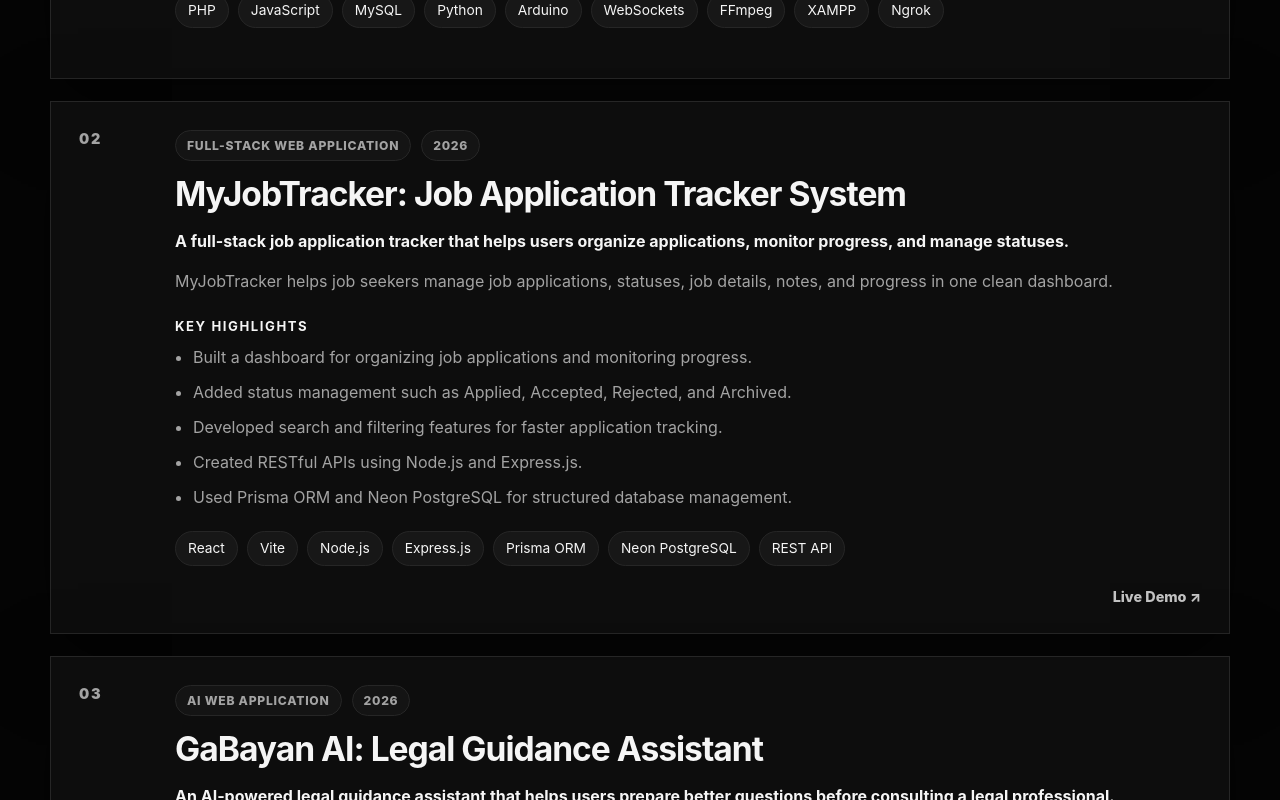
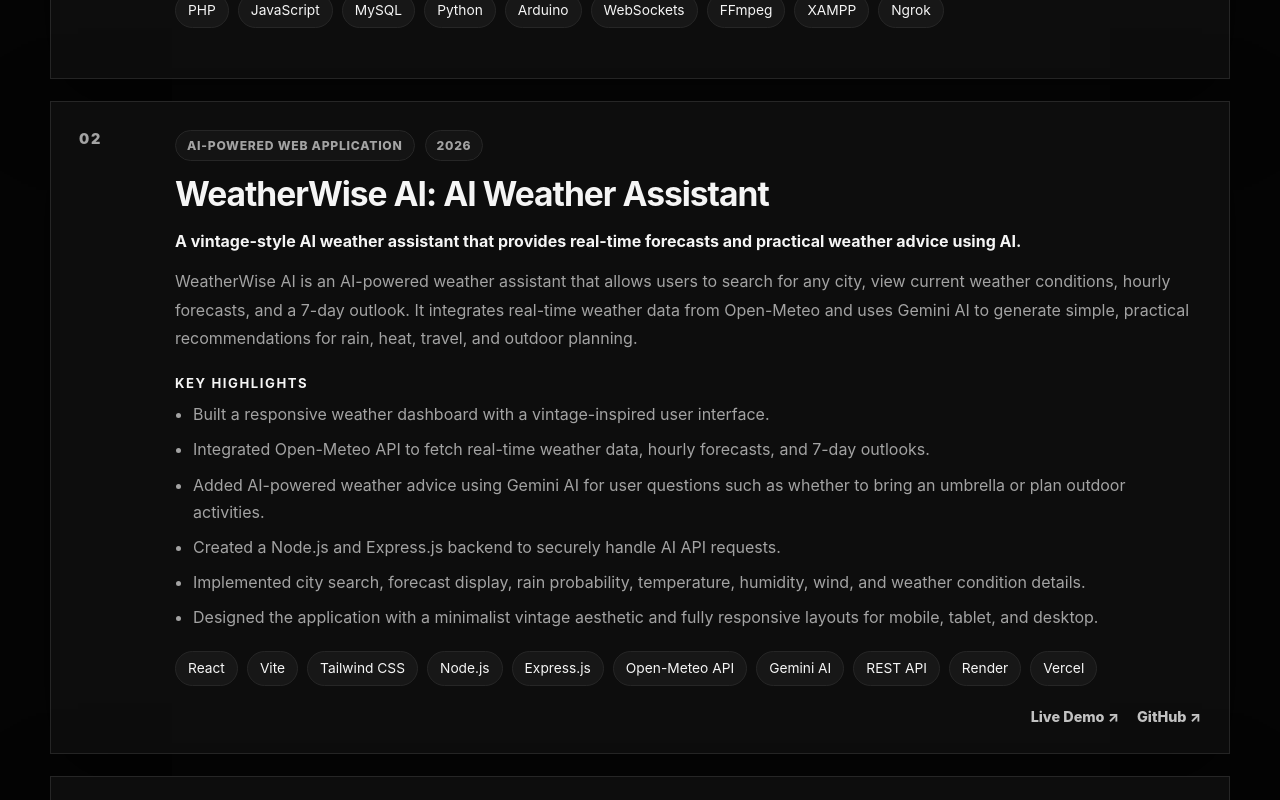
Before and after one commit to Nald27/ronaldsoriano-portfolio, a React (Vite) app: page /projects in a window 1280 px wide. Shown: the part 880-1680 px from the top of the page. Built offline with nearby package versions, Linux system fonts and the light colour scheme.

Commit message:
Updated Projects Page

```diff
--- a/src/App.css
+++ b/src/App.css
@@ -2193,3 +2193,102 @@ html.dark .slider-image {
   outline: 2px solid var(--accent);
   outline-offset: 4px;
 }
+
+.project-video-button {
+  display: inline-flex;
+  align-items: center;
+  justify-content: center;
+  gap: 0.4rem;
+  border: 1px solid rgba(255, 255, 255, 0.16);
+  outline: none;
+  cursor: pointer;
+  padding: 0.85rem 1.1rem;
+  border-radius: 999px;
+  font: inherit;
+  font-weight: 700;
+  line-height: 1;
+  color: inherit;
+  background: rgba(255, 255, 255, 0.08);
+  transition:
+    transform 0.2s ease,
+    background 0.2s ease,
+    border-color 0.2s ease;
+}
+
+.project-video-button:hover {
+  transform: translateY(-2px);
+  background: rgba(255, 255, 255, 0.14);
+  border-color: rgba(255, 255, 255, 0.28);
+}
+
+.video-modal-overlay {
+  position: fixed;
+  inset: 0;
+  z-index: 9999;
+  display: flex;
+  align-items: center;
+  justify-content: center;
+  padding: 1rem;
+  background: rgba(0, 0, 0, 0.8);
+  backdrop-filter: blur(8px);
+}
+
+.video-modal {
+  position: relative;
+  width: min(900px, 100%);
+  max-height: 90vh;
+  overflow: hidden;
+  border-radius: 20px;
+  background: #080808;
+  border: 1px solid rgba(255, 255, 255, 0.14);
+  box-shadow: 0 24px 80px rgba(0, 0, 0, 0.55);
+}
+
+.video-modal video {
+  width: 100%;
+  max-height: 90vh;
+  display: block;
+  background: #000;
+}
+
+.video-modal-close {
+  position: absolute;
+  top: 12px;
+  right: 12px;
+  z-index: 2;
+  width: 40px;
+  height: 40px;
+  border: none;
+  border-radius: 999px;
+  cursor: pointer;
+  font-size: 1.7rem;
+  line-height: 1;
+  color: #fff;
+  background: rgba(0, 0, 0, 0.72);
+  transition:
+    transform 0.2s ease,
+    background 0.2s ease;
+}
+
+.video-modal-close:hover {
+  transform: scale(1.05);
+  background: rgba(0, 0, 0, 0.9);
+}
+
+@media (max-width: 640px) {
+  .project-video-button {
+    width: 100%;
+  }
+
+  .video-modal {
+    border-radius: 14px;
+  }
+
+  .video-modal-close {
+    top: 8px;
+    right: 8px;
+    width: 36px;
+    height: 36px;
+    font-size: 1.5rem;
+  }
+}
--- a/src/pages/ProjectsPage.jsx
+++ b/src/pages/ProjectsPage.jsx
@@ -1,8 +1,29 @@
+import { useEffect, useState } from "react";
 import { Link } from "react-router-dom";
 import { FaArrowLeft } from "react-icons/fa";
 import "../App.css";
 
 export default function ProjectsPage() {
+  const [selectedVideo, setSelectedVideo] = useState(null);
+
+  useEffect(() => {
+    const handleEscapeKey = (event) => {
+      if (event.key === "Escape") {
+        setSelectedVideo(null);
+      }
+    };
+
+    if (selectedVideo) {
+      document.addEventListener("keydown", handleEscapeKey);
+      document.body.style.overflow = "hidden";
+    }
+
+    return () => {
+      document.removeEventListener("keydown", handleEscapeKey);
+      document.body.style.overflow = "";
+    };
+  }, [selectedVideo]);
+
   const projects = [
     {
       title: "Yugobooth: Automated Photobooth System",
@@ -37,6 +58,37 @@ export default function ProjectsPage() {
       },
       liveDemo: "",
       github: "",
+    },
+    {
+      title: "WeatherWise AI: AI Weather Assistant",
+      category: "AI-Powered Web Application",
+      year: "2026",
+      summary:
+        "A vintage-style AI weather assistant that provides real-time forecasts and practical weather advice using AI.",
+      description:
+        "WeatherWise AI is an AI-powered weather assistant that allows users to search for any city, view current weather conditions, hourly forecasts, and a 7-day outlook. It integrates real-time weather data from Open-Meteo and uses Gemini AI to generate simple, practical recommendations for rain, heat, travel, and outdoor planning.",
+      highlights: [
+        "Built a responsive weather dashboard with a vintage-inspired user interface.",
+        "Integrated Open-Meteo API to fetch real-time weather data, hourly forecasts, and 7-day outlooks.",
+        "Added AI-powered weather advice using Gemini AI for user questions such as whether to bring an umbrella or plan outdoor activities.",
+        "Created a Node.js and Express.js backend to securely handle AI API requests.",
+        "Implemented city search, forecast display, rain probability, temperature, humidity, wind, and weather condition details.",
+        "Designed the application with a minimalist vintage aesthetic and fully responsive layouts for mobile, tablet, and desktop.",
+      ],
+      tech: [
+        "React",
+        "Vite",
+        "Tailwind CSS",
+        "Node.js",
+        "Express.js",
+        "Open-Meteo API",
+        "Gemini AI",
+        "REST API",
+        "Render",
+        "Vercel",
+      ],
+      liveDemo: "https://your-vercel-link.vercel.app/",
+      github: "https://github.com/Nald27/weatherwise.ai",
     },
     {
       title: "MyJobTracker: Job Application Tracker System",
@@ -117,7 +169,7 @@ export default function ProjectsPage() {
         "Framer Motion",
         "Lucide React",
         "React Datepicker",
-        "Recharts"
+        "Recharts",
       ],
       liveDemo: "https://shopify-dashboard-replica.netlify.app/",
       github: "https://github.com/Nald27/shopify-dashboard-replica",
@@ -163,6 +215,39 @@ export default function ProjectsPage() {
         "Performed safety-focused testing and system optimization.",
       ],
       tech: ["PHP", "JavaScript", "MySQL", "Arduino", "ESP8266"],
+      liveDemo: "",
+      github: "",
+    },
+    {
+      title: "Smart Parking Management System",
+      category: "School Project / Arduino-Based Hardware Prototype",
+      year: "2024",
+      summary:
+        "A school-based Arduino smart parking prototype that detects available parking slots, controls gate access, and displays real-time slot availability.",
+      description:
+        "Smart Parking Management System is an academic hardware prototype developed as a school project to demonstrate automated parking slot monitoring and gate control. The system uses infrared object sensors to detect whether each parking slot is occupied, an ultrasonic sensor to detect incoming vehicles at the entrance, a servo motor to control the gate, and a 16x2 LCD to display the number of available slots. If all parking slots are full and a new vehicle is detected at the gate, the buzzer alarm activates and the gate remains closed.",
+      highlights: [
+        "Developed a school-based Arduino smart parking prototype with automated slot detection and gate control.",
+        "Used infrared object sensors to detect whether parking slots are occupied or available.",
+        "Integrated an ultrasonic sensor to detect incoming vehicles at the entrance gate.",
+        "Programmed the servo motor to open the gate only when there is an available parking slot.",
+        "Prevented gate access when all parking slots are full.",
+        "Displayed the real-time number of available parking slots using a 16x2 LCD.",
+        "Added a piezo buzzer or active alarm module to alert when the parking area is full and a new vehicle is detected.",
+        "Designed and assembled a physical school project prototype with sensors, toy cars, barriers, and a working gate mechanism.",
+      ],
+      tech: [
+        "Arduino",
+        "Infrared Object Sensor",
+        "Ultrasonic Sensor",
+        "16x2 LCD",
+        "Servo Motor",
+        "Piezo Buzzer",
+        "Active Alarm Buzzer Module",
+        "Embedded Systems",
+        "Hardware Prototyping",
+      ],
+      video: "/assets/videos/parking-management-demo.mp4",
       liveDemo: "",
       github: "",
     },
@@ -279,6 +364,16 @@ export default function ProjectsPage() {
                 </div>
 
                 <div className="all-project-actions">
+                  {project.video && (
+                    <button
+                      type="button"
+                      className="project-video-button"
+                      onClick={() => setSelectedVideo(project.video)}
+                    >
+                      Watch Demo Video ▶
+                    </button>
+                  )}
+
                   {project.liveDemo && (
                     <a
                       href={project.liveDemo}
@@ -300,6 +395,32 @@ export default function ProjectsPage() {
           ))}
         </main>
       </div>
+
+      {selectedVideo && (
+        <div
+          className="video-modal-overlay"
+          onClick={() => setSelectedVideo(null)}
+          role="dialog"
+          aria-modal="true"
+          aria-label="Project demo video"
+        >
+          <div className="video-modal" onClick={(e) => e.stopPropagation()}>
+            <button
+              type="button"
+              className="video-modal-close"
+              onClick={() => setSelectedVideo(null)}
+              aria-label="Close video"
+            >
+              ×
+            </button>
+
+            <video controls autoPlay playsInline>
+              <source src={selectedVideo} type="video/mp4" />
+              Your browser does not support the video tag.
+            </video>
+          </div>
+        </div>
+      )}
     </div>
   );
 }
```
Also changed, not shown: 1 other file (tests, documents, lock files or other folders).
